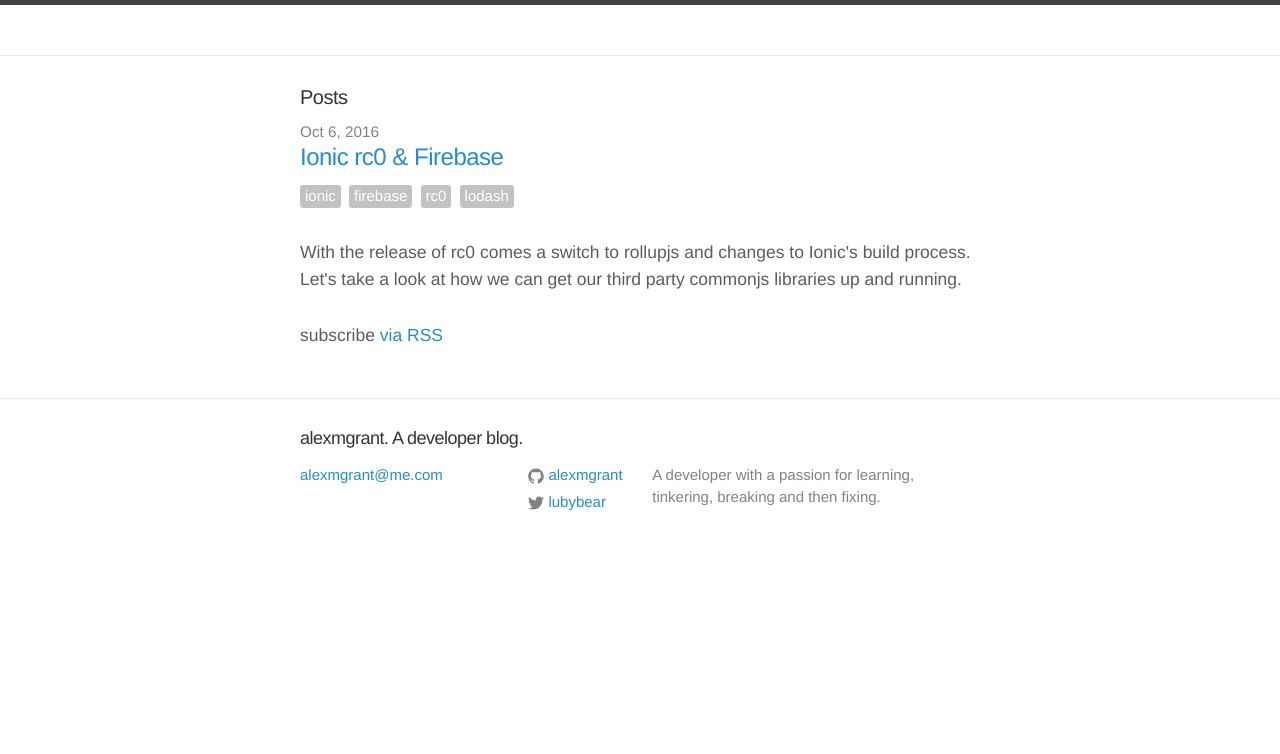
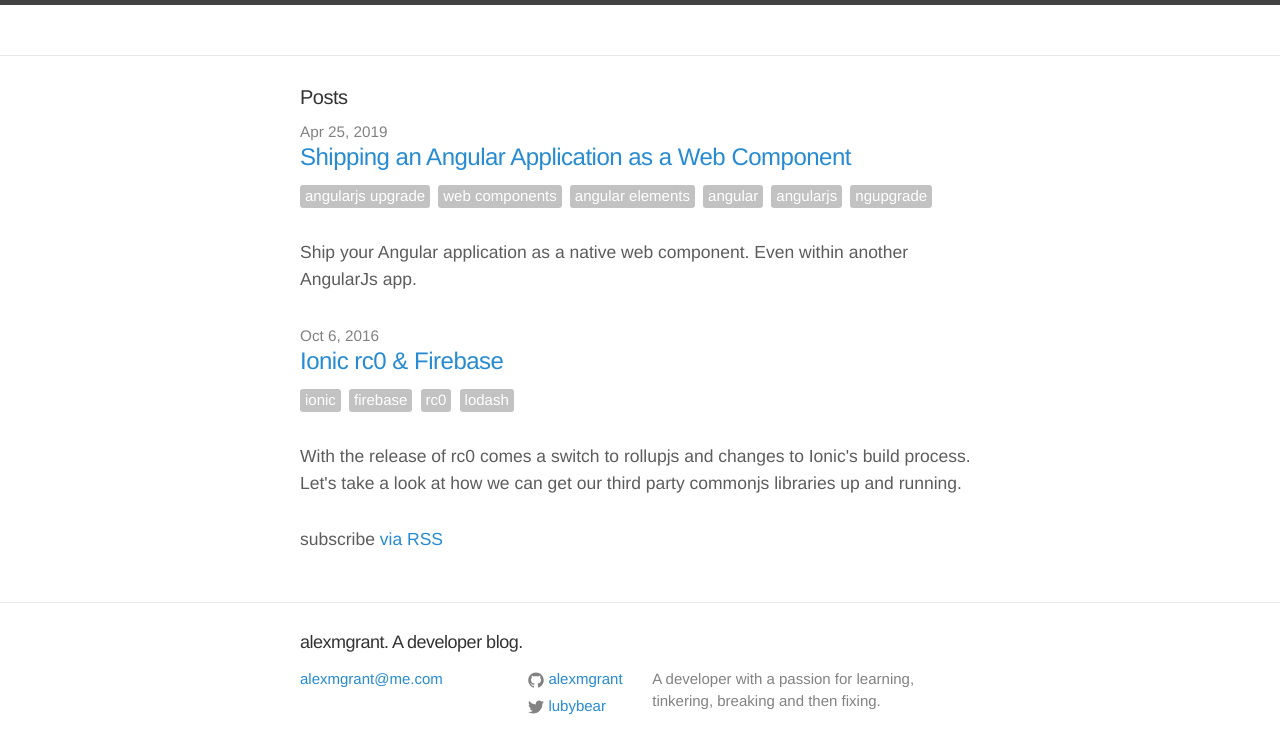
Before and after one commit to alexmgrant/alexmgrant.github.io, a Jekyll site: the page built from index.html, in a window 1280 px wide. Shown: the top 754 px of the page. Built offline with Jekyll 4.4.1, drawn with Linux system fonts in a browser that asks for light colours; some of the changed lines change nothing that is shown.

Commit message:
adding angular elements post

```diff
--- a/_layouts/post.html
+++ b/_layouts/post.html
@@ -12,6 +12,7 @@
     {{ content }}
   </article>
   <div id="disqus_thread"></div>
+
   <script>
 
 /**
--- /dev/null
+++ b/_posts/2019-04-25-shipping-an-angular-application-as-a-web-component.markdown
@@ -0,0 +1,304 @@
+---
+layout: post
+title: "Shipping an Angular Application as a Web Component"
+date: 2019-04-25 12:01:05
+categories:
+  [
+    AngularJs Upgrade,
+    Web Components,
+    Angular Elements,
+    Angular,
+    AngularJs,
+    ngUpgrade,
+  ]
+description: "Ship your Angular application as a native web component. Even within another AngularJs app."
+---
+
+<ul class="post-tag">
+  {% for tag in page.categories %}
+  <li>
+    <a href="{{ site.url }}/tags#{{ tag }}" class="tag">
+      <span class="term">{{ tag }}</span>
+    </a>
+  </li>
+  {% unless forloop.last %}{% endunless %}
+  {% endfor %}
+</ul>
+
+Last updated: April 25, 2019
+
+At [Xello](https://xello.world/en/careers/) our host application is written in AngularJs. We have many different teams shipping code to our host application of varying sizes. Today we want to be shipping Angular, not AngularJs, and the following is what has worked best for us when integrating Angular with an AngularJs host. Keep in mind that we could also ship our app to any web page or framework like this.
+
+My local environment
+`node -v` = v11.6.0
+`npm -v` = 6.9.0
+
+Installation (from scratch)
+`npm install -g @angular/cli`
+`ng new angular-elements`
+`cd angular-elements`
+`ng serve --open`
+
+Let’s set up our app to build as a native web component.
+
+Add the **@angular/elements** package to your project.
+`ng add @angular/elements`
+
+Next, we tell Angular which components we would like to build as custom elements (web components) using **enteryComponents** within `app.module.ts`.
+
+Now we tell angular to create and define our custom element on boot within the constructor called with the **ngDoBootstrap** method. Your `app.module.ts` file should look like the following.
+
+{% highlight JavaScript %}
+// src/app/app.module.ts
+import { BrowserModule } from "@angular/platform-browser";
+import { NgModule, Injector } from "@angular/core";
+import { createCustomElement } from "@angular/elements";
+
+import { AppRoutingModule } from "./app-routing.module";
+import { AppComponent } from "./app.component";
+
+@NgModule({
+  declarations: [AppComponent],
+  imports: [BrowserModule, AppRoutingModule],
+  providers: [],
+  entryComponents: [AppComponent] // notice we remove bootstrap in favour of entryComponents
+})
+export class AppModule {
+  constructor(private injector: Injector) {
+    const appElement = createCustomElement(AppComponent, {
+      injector: this.injector
+    });
+
+    customElements.define("app-element", appElement);
+  }
+
+  ngDoBootstrap() {}
+}
+{% endhighlight %}
+
+You should now see a blank screen on `http://localhost:4200/`. No worries, we need to replace `<app-root></app-root>` with our new web component within `src/index.html`.
+{% highlight html %}
+<!-- src/index.html -->
+
+<!doctype html>
+<html lang="en">
+    <head>
+        <meta charset="utf-8">
+        <title>AngularElements</title>
+        <base href="/">
+
+        <meta
+            name="viewport"
+            content="width=device-width, initial-scale=1">
+        <link rel="icon" type="image/x-icon" href="favicon.ico">
+    </head>
+    <body>
+        <app-element></app-element> <!-- 👈 our new web component -->
+    </body>
+</html>
+{% endhighlight %}
+
+We also need to add some polyfills to help browsers support web components.
+`npm install @webcomponents/webcomponentsjs --save`
+{% highlight javascript %}
+// src/pollyfills.json
+
+/***************************************************************************************************
+* APPLICATION IMPORTS
+*/
+import "@webcomponents/webcomponentsjs/custom-elements-es5-adapter.js";
+{% endhighlight %}
+
+No more blank screen and now we're serving the app via a web component in our development environment 🥳
+
+Now let's take a look at routing because currently there are some [issues/feature](https://github.com/angular/angular/issues/23740) 🤷‍♀️ which stop the Angular router from working correctly within a web component.
+
+Add a component and define a path, so it loads when we init our app.
+`ng g component home`
+
+{% highlight javascript %}
+// src/app/app.routing.module.ts
+
+import { NgModule } from "@angular/core";
+import { Routes, RouterModule } from "@angular/router";
+import { HomeComponent } from "./home/home.component";
+
+const routes: Routes = [
+  { path: "", redirectTo: "/home", pathMatch: "full" },
+  { path: "home", component: HomeComponent }
+];
+
+@NgModule({
+  imports: [RouterModule.forRoot(routes)],
+  exports: [RouterModule]
+})
+export class AppRoutingModule {}
+{% endhighlight %}
+
+You'll notice the app does not load the new HomeComponent. We can fix that by explicitly passing the Angular router the current path. `app.module.ts` should look like the following.
+
+{% highlight javascript %}
+// src/app/app.module.ts
+
+import { BrowserModule } from "@angular/platform-browser";
+import { NgModule, Injector } from "@angular/core";
+import { createCustomElement } from "@angular/elements";
+import { Router } from "@angular/router";
+import { Location } from "@angular/common";
+
+import { AppRoutingModule } from "./app-routing.module";
+import { AppComponent } from "./app.component";
+import { HomeComponent } from "./home/home.component";
+
+@NgModule({
+  declarations: [AppComponent, HomeComponent],
+  imports: [BrowserModule, AppRoutingModule],
+  providers: [],
+  entryComponents: [AppComponent] // notice we remove bootstrap in favour of entryComponents
+})
+export class AppModule {
+  constructor(
+    private injector: Injector,
+    private router: Router,
+    private location: Location
+  ) {
+    const appElement = createCustomElement(AppComponent, {
+      injector: this.injector
+    });
+
+    customElements.define("app-element", appElement);
+
+    //init router with starting path
+    this.router.navigateByUrl(this.location.path(true));
+
+    //on every route change tell router to navigate to defined route
+    this.location.subscribe(data => {
+      this.router.navigateByUrl(data.url);
+    });
+  }
+
+  ngDoBootstrap() {}
+}
+{% endhighlight %}
+
+Now our app inits with our `homeComponent` displaying. Let’s set up another route to test routing changes. We’ll make a lazy loaded module now so we can see everything works.
+`ng g module lazy`
+`ng g component lazy`
+
+{% highlight javascript %}
+// src/app/lazy/lazy.module.ts
+
+import { NgModule } from "@angular/core";
+import { CommonModule } from "@angular/common";
+import { Routes, RouterModule } from "@angular/router";
+
+import { LazyComponent } from "./lazy.component";
+
+const routes: Routes = [
+  {
+    path: "",
+    component: LazyComponent
+  }
+];
+
+@NgModule({
+  declarations: [LazyComponent],
+  imports: [CommonModule, RouterModule.forChild(routes)]
+})
+export class LazyModule {}
+{% endhighlight %}
+
+{% highlight html %}
+// src/app/home/home.component.html
+
+<p>home works!</p>
+
+<a [routerLink]="['/lazy']">Lazy link</a>
+{% endhighlight %}
+
+{% highlight javascript %}
+// src/app/app-routing.module.ts
+
+import { NgModule } from "@angular/core";
+import { Routes, RouterModule } from "@angular/router";
+import { HomeComponent } from "./home/home.component";
+
+const routes: Routes = [
+  { path: "", redirectTo: "home", pathMatch: "full" },
+  { path: "home", component: HomeComponent },
+  { path: "lazy", loadChildren: "./lazy/lazy.module#LazyModule" }
+];
+
+@NgModule({
+  imports: [RouterModule.forRoot(routes)],
+  exports: [RouterModule]
+})
+export class AppRoutingModule {}
+{% endhighlight %}
+
+Now we can see everything works with the Angular router within a web component. 🎉
+
+Next we optimize our build process for shipping our app.
+First we change the build config within `angular.json`.
+
+{% highlight javascript %}
+  "projects": {
+    "angular-elements": {
+      ...
+      "architect": {
+        "build": {
+          ...
+          "options": {
+            ...
+            "scripts": [
+              {
+                // this is needed for the elements to get registered properly
+                // note that the "ng add" command adds this automatically
+                "input": "node_modules/document-register-element/build/document-register-element.js"
+              }
+            ]
+          },
+          "configurations": {
+            "production": {
+              ...
+              // no hashing makes the file names easy to concatenate
+              "outputHashing": "none",
+{% endhighlight %}
+
+Next we create a script to concat our build files into a single file. We this using Node.js. Create a file called `build-angular-elements.js` in the root of our project.
+
+{% highlight javascript %}
+// build-angular-elements.js
+
+const fs = require('fs-extra');
+const concat = require('concat');
+(async function build() {
+  const files = [
+    './dist/angular-elements/runtime.js',
+    './dist/angular-elements/polyfills.js',
+    './dist/angular-elements/scripts.js',
+    './dist/angular-elements/main.js'
+  ];
+  await fs.ensureDir('angular-elements-build');
+  await concat(files, 'angular-elements-build/angular-elements.js');
+  await fs.copy('./dist/angular-elements/styles.css', 'angular-elements-build/styles.css');
+  await fs.copy('./dist/angular-elements/assets/', 'angular-elements/assets/');
+})();
+{% endhighlight %}
+
+Install concat and fs-extra
+`npm i concat fs-extra --save-dev`
+
+Create an npm script to build our angular app and run our concat script.
+{% highlight javascript %}
+// package.json
+
+"scripts": {
+  ...
+  "build:angular-elements": "ng build angular-elements --prod && node build-angular-elements.js"
+{% endhighlight %}
+
+Now run our new build script.
+`npm run build:angular-elements`
+
+Success, we now have our app built as a web component available in the root of our project under the `angular-elements-build` firectory. Include these files into any website and enjoy!
```
